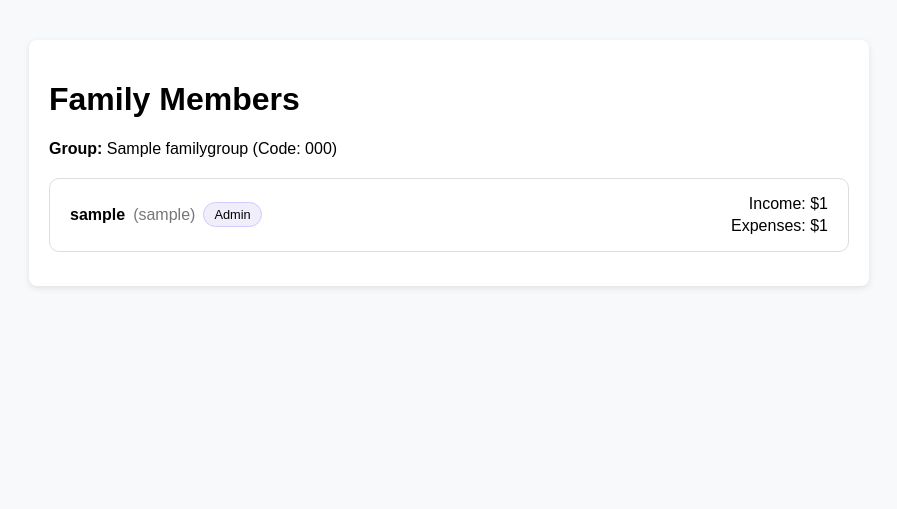
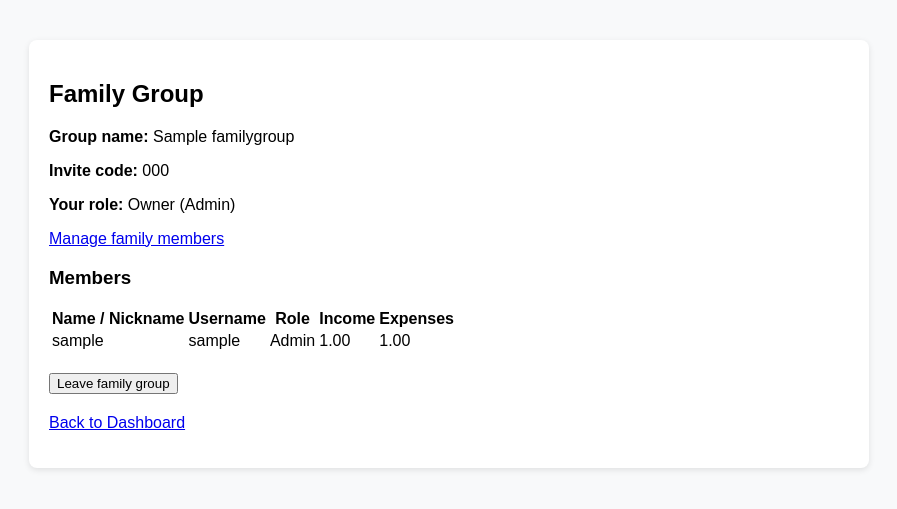
Before and after one commit to eece-4081-fall-2025/Team-7-Family-Budget-Repo, a Django app: page /group/members/ in a window 1280 px wide. Shown: the part 38-547 px from the top of the page, without its empty margins (191-1088 px from the left). Run offline with Django 5.2, Linux system fonts and the light colour scheme; a user stored in the database is signed in; tables that the repository leaves empty hold one stand-in row (values such as "Sample post").

Commit message:
adding and removing family members green

```diff
--- a/budget/templates/budget/group_members.html
+++ b/budget/templates/budget/group_members.html
@@ -1,72 +1,70 @@
 {% extends "budget/base.html" %}
-{% load humanize %}
 
 {% block title %}Family Members{% endblock %}
 
 {% block content %}
-<style>
-  .members-wrapper {
-    margin-top: 20px;
-  }
-  .member-card {
-    border: 1px solid #ddd;
-    border-radius: 10px;
-    padding: 16px 20px;
-    margin-bottom: 14px;
-    display: flex;
-    justify-content: space-between;
-    align-items: center;
-  }
-  .member-main {
-    display: flex;
-    align-items: center;
-    gap: 8px;
-  }
-  .member-name {
-    font-weight: 700;
-  }
-  .member-username {
-    color: #777;
-  }
-  .member-role {
-    padding: 4px 10px;
-    border-radius: 999px;
-    font-size: 0.8rem;
-    background-color: #f1eefc;
-    border: 1px solid #d3c9ff;
-  }
-  .member-money {
-    display: flex;
-    flex-direction: column;
-    text-align: right;
-    gap: 4px;
-    font-weight: 500;
-  }
-</style>
+<div class="card">
+  <h2>Family Group</h2>
 
-<h1>Family Members</h1>
+  {% if group %}
+    <p><strong>Group name:</strong> {{ group.name }}</p>
+    <p><strong>Invite code:</strong> {{ group.code }}</p>
+
+    {% if is_owner %}
+      <p><strong>Your role:</strong> Owner (Admin)</p>
+      <p>
+        <a href="{% url 'group_manage_members' %}" class="btn">
+          Manage family members
+        </a>
+      </p>
+    {% else %}
+      <p><strong>Your role:</strong> Member</p>
+    {% endif %}
+  {% else %}
+    <p>You are not currently in a family group.</p>
+    <p>
+      <a href="{% url 'group_create' %}">Create a family group</a> or
+      <a href="{% url 'group_join' %}">join with a code</a>.
+    </p>
+  {% endif %}
+</div>
 
 {% if group %}
-  <p><strong>Group:</strong> {{ group.name }} (Code: {{ group.code }})</p>
+  <h3>Members</h3>
+  <table>
+    <thead>
+      <tr>
+        <th>Name / Nickname</th>
+        <th>Username</th>
+        <th>Role</th>
+        <th>Income</th>
+        <th>Expenses</th>
+      </tr>
+    </thead>
+    <tbody>
+      {% for member in members %}
+        <tr>
+          <td>{{ member.display_name }}</td>
+          <td>{{ member.username }}</td>
+          <td>{{ member.role }}</td>
+          <td>{{ member.income }}</td>
+          <td>{{ member.expenses }}</td>
+        </tr>
+      {% empty %}
+        <tr>
+          <td colspan="5">No members in this group yet.</td>
+        </tr>
+      {% endfor %}
+    </tbody>
+  </table>
 
-  <div class="members-wrapper">
-    {% for member in members %}
-      <div class="member-card">
-        <div class="member-main">
-          <span class="member-name">{{ member.display_name }}</span>
-          <span class="member-username">({{ member.username }})</span>
-          <span class="member-role">{{ member.role }}</span>
-        </div>
-        <div class="member-money">
-          <span>Income: ${{ member.income|floatformat:0|intcomma }}</span>
-          <span>Expenses: ${{ member.expenses|floatformat:0|intcomma }}</span>
-        </div>
-      </div>
-    {% empty %}
-      <p>No members in this group yet.</p>
-    {% endfor %}
-  </div>
-{% else %}
-  <p>You are not in a family group yet.</p>
+  <form method="post" action="{% url 'group_leave' %}" style="margin-top: 20px;">
+    {% csrf_token %}
+    <button type="submit">Leave family group</button>
+  </form>
 {% endif %}
+
+<p style="margin-top: 20px;">
+  <a href="{% url 'budget_dashboard' %}">Back to Dashboard</a>
+</p>
 {% endblock %}
--- a/budget/urls.py
+++ b/budget/urls.py
@@ -1,22 +1,54 @@
+# budget/urls.py
+
 from django.urls import path
+
 from .views import (
     HomeView,
+    DashboardView,
     SignupView,
-    DashboardView,
     ProfileEditView,
+    GroupJoinView,
     GroupCreateView,
-    GroupJoinView,
     GroupMembersView,
-    LogoutConfirmView,
+    GroupLeaveView,
+    ConfirmLogoutView,
+    AdminManageMembersView,
+    AdminRemoveMemberView,
 )
 
 urlpatterns = [
+    # Home & dashboard
     path("", HomeView.as_view(), name="budget_home"),
+    path("dashboard/", DashboardView.as_view(), name="budget_dashboard"),
+
+    # Auth / signup
     path("signup/", SignupView.as_view(), name="budget_signup"),
-    path("dashboard/", DashboardView.as_view(), name="budget_dashboard"),
+
+    # Profile editing
     path("profile/edit/", ProfileEditView.as_view(), name="profile_edit"),
+
+    # Group join/create/members/leave
+    path("group/join/", GroupJoinView.as_view(), name="group_join"),
     path("group/create/", GroupCreateView.as_view(), name="group_create"),
-    path("group/join/", GroupJoinView.as_view(), name="group_join"),
     path("group/members/", GroupMembersView.as_view(), name="group_members"),
-    path("logout/confirm/", LogoutConfirmView.as_view(), name="budget_logout_confirm"),
+    path("group/leave/", GroupLeaveView.as_view(), name="group_leave"),
+
+    # Owner-only member management
+    path(
+        "group/manage-members/",
+        AdminManageMembersView.as_view(),
+        name="group_manage_members",
+    ),
+    path(
+        "group/remove-member/<int:profile_id>/",
+        AdminRemoveMemberView.as_view(),
+        name="group_remove_member",
+    ),
+
+    # Logout confirmation
+    path(
+        "accounts/logout/confirm/",
+        ConfirmLogoutView.as_view(),
+        name="budget_logout_confirm",
+    ),
 ]
--- a/budget/views.py
+++ b/budget/views.py
@@ -1,19 +1,17 @@
-from django.views.generic import TemplateView, CreateView, UpdateView, FormView, View
+# budget/views.py
+
+from django.contrib.auth import get_user_model, logout
+from django.contrib.auth.forms import UserCreationForm
 from django.contrib.auth.mixins import LoginRequiredMixin
-from django.contrib.auth.forms import UserCreationForm
-from django.contrib.auth import get_user_model
+from django.shortcuts import redirect, get_object_or_404, render
 from django.urls import reverse_lazy
-from django.shortcuts import redirect
+from django.views import View
+from django.views.generic import TemplateView, CreateView, UpdateView, FormView
+
 from .forms import ProfileForm
-from .forms_group import GroupJoinForm, GroupCreateForm
+from .forms_group import GroupJoinForm
 from .models import Profile, FamilyGroup
 from . import services
-from django.contrib.auth import logout
-from django.contrib.auth.mixins import LoginRequiredMixin
-from django.shortcuts import render, redirect
-from django.views import View
-from django.views.generic import TemplateView
-from django.contrib.auth.mixins import LoginRequiredMixin
 
 User = get_user_model()
 
@@ -24,6 +22,16 @@ class HomeView(TemplateView):
 
 class DashboardView(LoginRequiredMixin, TemplateView):
     template_name = "budget/dashboard.html"
+
+    def get_context_data(self, **kwargs):
+        ctx = super().get_context_data(**kwargs)
+        profile = services.get_profile(self.request.user)
+        group = profile.group
+        ctx["profile"] = profile
+        ctx["group"] = group
+        # Owner is the User on the FamilyGroup
+        ctx["is_owner"] = bool(group and group.owner == self.request.user)
+        return ctx
 
 
 class SignupView(CreateView):
@@ -37,7 +45,7 @@ class ProfileEditView(LoginRequiredMixin, UpdateView):
     form_class = ProfileForm
     success_url = reverse_lazy("budget_dashboard")
 
-    def get_object(self):
+    def get_object(self, queryset=None):
         return services.get_profile(self.request.user)
 
 
@@ -48,35 +56,45 @@ class GroupJoinView(LoginRequiredMixin, FormView):
 
     def form_valid(self, form):
         profile = services.get_profile(self.request.user)
+
         if not services.can_join_or_create_group(profile):
             form.add_error(
                 None,
                 "You are already in a family group. Leave it before joining another.",
             )
             return self.form_invalid(form)
-        group = FamilyGroup.objects.get(code=form.cleaned_data["code"])
+
+        code = form.cleaned_data["code"]
+        try:
+            group = FamilyGroup.objects.get(code=code)
+        except FamilyGroup.DoesNotExist:
+            form.add_error("code", "No family group found with that code.")
+            return self.form_invalid(form)
+
         services.attach_profile_to_group(profile, group)
         return super().form_valid(form)
 
 
 class GroupCreateView(LoginRequiredMixin, CreateView):
+    model = FamilyGroup
+    fields = ["name"]
     template_name = "budget/group_create.html"
-    form_class = GroupCreateForm
     success_url = reverse_lazy("group_members")
 
     def form_valid(self, form):
         profile = services.get_profile(self.request.user)
+
         if not services.can_join_or_create_group(profile):
-            form.add_error(
-                None,
-                "You are already in a family group. Leave it before creating another.",
-            )
+            form.add_error(None, "You are already in a family group.")
             return self.form_invalid(form)
-        group = form.save(commit=False)
-        group.owner = self.request.user
-        group.save()
-        services.attach_profile_to_group(profile, group)
-        return super().form_valid(form)
+
+        # Owner is the User
+        form.instance.owner = self.request.user
+        response = super().form_valid(form)
+
+        # Attach the creator to the group as a member
+        services.attach_profile_to_group(profile, self.object)
+        return response
 
 
 class GroupMembersView(LoginRequiredMixin, TemplateView):
@@ -86,38 +104,150 @@ class GroupMembersView(LoginRequiredMixin, TemplateView):
         ctx = super().get_context_data(**kwargs)
         profile = services.get_profile(self.request.user)
         group = profile.group
+        ctx["group"] = group
+        ctx["is_owner"] = bool(group and group.owner == self.request.user)
+
         if group is not None:
+            # Returns dicts: profile_id, username, display_name, role, income, expenses
             members = services.build_members_list(group)
         else:
             members = []
-        ctx["group"] = group
+
         ctx["members"] = members
         return ctx
 
 
 class GroupLeaveView(LoginRequiredMixin, View):
-    success_url = reverse_lazy("group_members")
+    """
+    Let the current user leave their family group.
+    """
 
     def post(self, request, *args, **kwargs):
         profile = services.get_profile(request.user)
-        services.detach_profile_from_group(profile)
-        return redirect(self.success_url)
+        if profile.group is not None:
+            profile.group = None
+            profile.save()
+        return redirect("group_members")
+
 
 class ConfirmLogoutView(LoginRequiredMixin, View):
     template_name = "registration/logout_confirm.html"
 
-    def get(self, request):
+    def get(self, request, *args, **kwargs):
         return render(request, self.template_name)
-
-    def post(self, request):
-        logout(request)
-        return redirect("/")
-
-class LogoutConfirmView(LoginRequiredMixin, TemplateView):
-    template_name = "registration/logout_confirm.html"
 
     def post(self, request, *args, **kwargs):
         if "confirm" in request.POST:
             logout(request)
             return redirect("budget_home")
         return redirect("budget_dashboard")
+
+
+class AdminManageMembersView(LoginRequiredMixin, TemplateView):
+    """
+    Owner-only page to add/remove members by username or profile id.
+    """
+
+    template_name = "budget/admin_manage_members.html"
+
+    def _get_profile_and_group(self, user):
+        """
+        Get the Profile for this user, and the FamilyGroup they belong to
+        or own.
+
+        - First check profile.group
+        - If that's None, fall back to any FamilyGroup where owner == user
+        """
+        profile = services.get_profile(user)
+        group = profile.group
+
+        if group is None:
+            group = FamilyGroup.objects.filter(owner=user).first()
+
+        return profile, group
+
+    def dispatch(self, request, *args, **kwargs):
+        """
+        Redirect non-owners back to the members page.
+        """
+        profile, group = self._get_profile_and_group(request.user)
+        if not group or group.owner != request.user:
+            return redirect("group_members")
+        return super().dispatch(request, *args, **kwargs)
+
+    def get_context_data(self, **kwargs):
+        ctx = super().get_context_data(**kwargs)
+        profile, group = self._get_profile_and_group(self.request.user)
+
+        members = services.build_members_list(group) if group else []
+        ctx["group"] = group
+        ctx["members"] = members
+        ctx["error"] = getattr(self, "_error", "")
+        return ctx
+
+    def post(self, request, *args, **kwargs):
+        """
+        Handles both:
+        - action == "add": add by username
+        - action == "remove": remove member by profile id
+        """
+        profile, group = self._get_profile_and_group(request.user)
+
+        # Only the owner of the group may make changes
+        if not group or group.owner != request.user:
+            return redirect("group_members")
+
+        action = request.POST.get("action", "").strip()
+
+        # ADD MEMBER BY USERNAME
+        if action == "add":
+            username = request.POST.get("username", "").strip()
+            if not username:
+                self._error = "Please provide a username."
+            else:
+                try:
+                    user_to_add = User.objects.get(username=username)
+                except User.DoesNotExist:
+                    self._error = "User not found."
+                else:
+                    profile_to_add = services.get_profile(user_to_add)
+                    services.attach_profile_to_group(profile_to_add, group)
+
+        # REMOVE MEMBER BY PROFILE ID
+        elif action == "remove":
+            member_profile_id = request.POST.get("member_profile_id")
+            if member_profile_id:
+                member_profile = get_object_or_404(
+                    Profile, pk=member_profile_id, group=group
+                )
+                # Do not allow the owner to remove themselves here
+                if member_profile.user != request.user:
+                    member_profile.group = None
+                    member_profile.save()
+
+        return redirect("group_manage_members")
+
+
+class AdminRemoveMemberView(LoginRequiredMixin, View):
+    """
+    Optional extra endpoint to remove a member via /group/remove-member/<profile_id>/.
+    Not required by the tests, but safe to keep.
+    """
+
+    def post(self, request, profile_id, *args, **kwargs):
+        current_profile, group = AdminManageMembersView()._get_profile_and_group(
+            request.user
+        )
+
+        # Only the owner can remove members
+        if not group or group.owner != request.user:
+            return redirect("group_members")
+
+        member_profile = get_object_or_404(Profile, pk=profile_id, group=group)
+
+        # Do not allow the owner to remove themselves
+        if member_profile.user != request.user:
+            member_profile.group = None
+            member_profile.save()
+
+        return redirect("group_manage_members")
```
Also changed, not shown: budget/forms.py (+6 -6 lines), budget/services.py (+20 -0 lines), budget/templates/budget/admin_manage_members.html (added, +49 -0 lines), budget/templates/budget/dashboard.html (+10 -8 lines), budget/templates/budget/group_create.html (+16 -11 lines), budget/templates/budget/group_manage_members.html (added, +79 -0 lines), budget/templates/budget/profile_edit.html (added, +28 -0 lines), budget/templates/budget/profile_form.html (+105 -10 lines).
